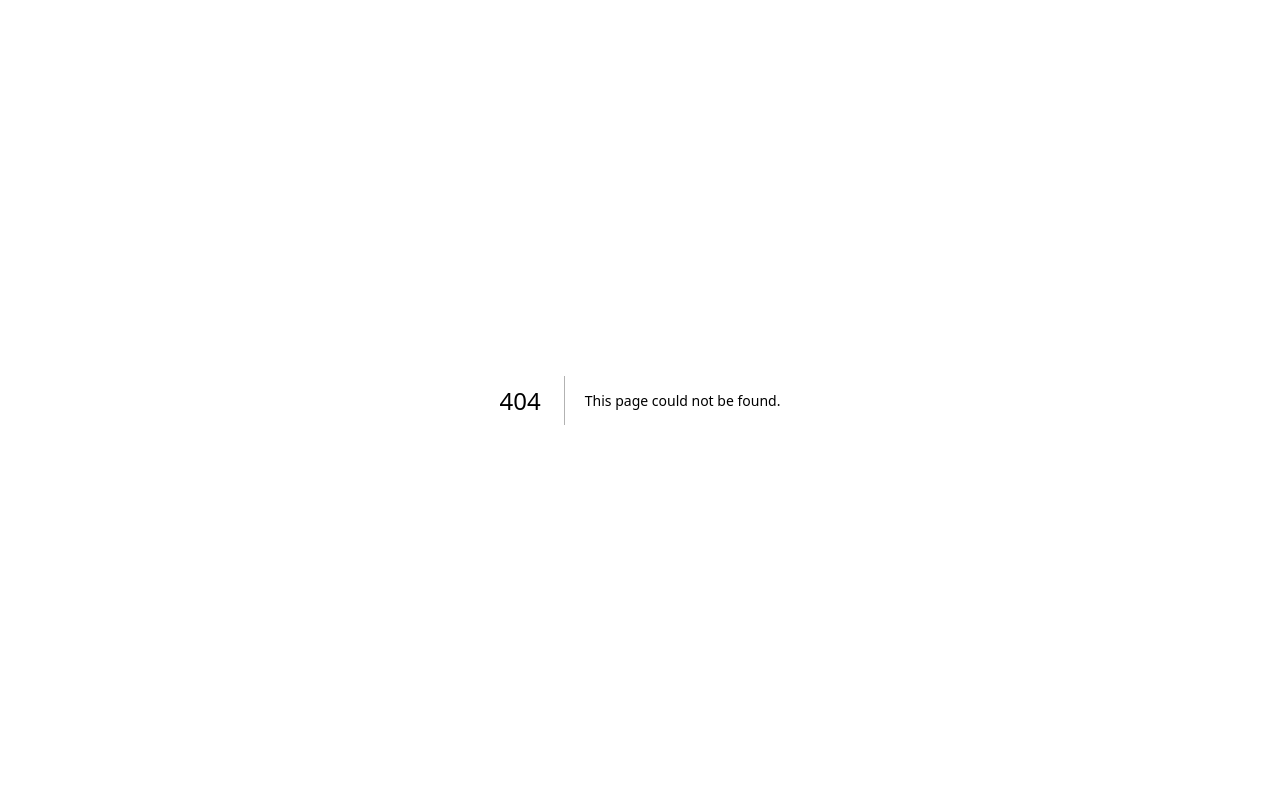
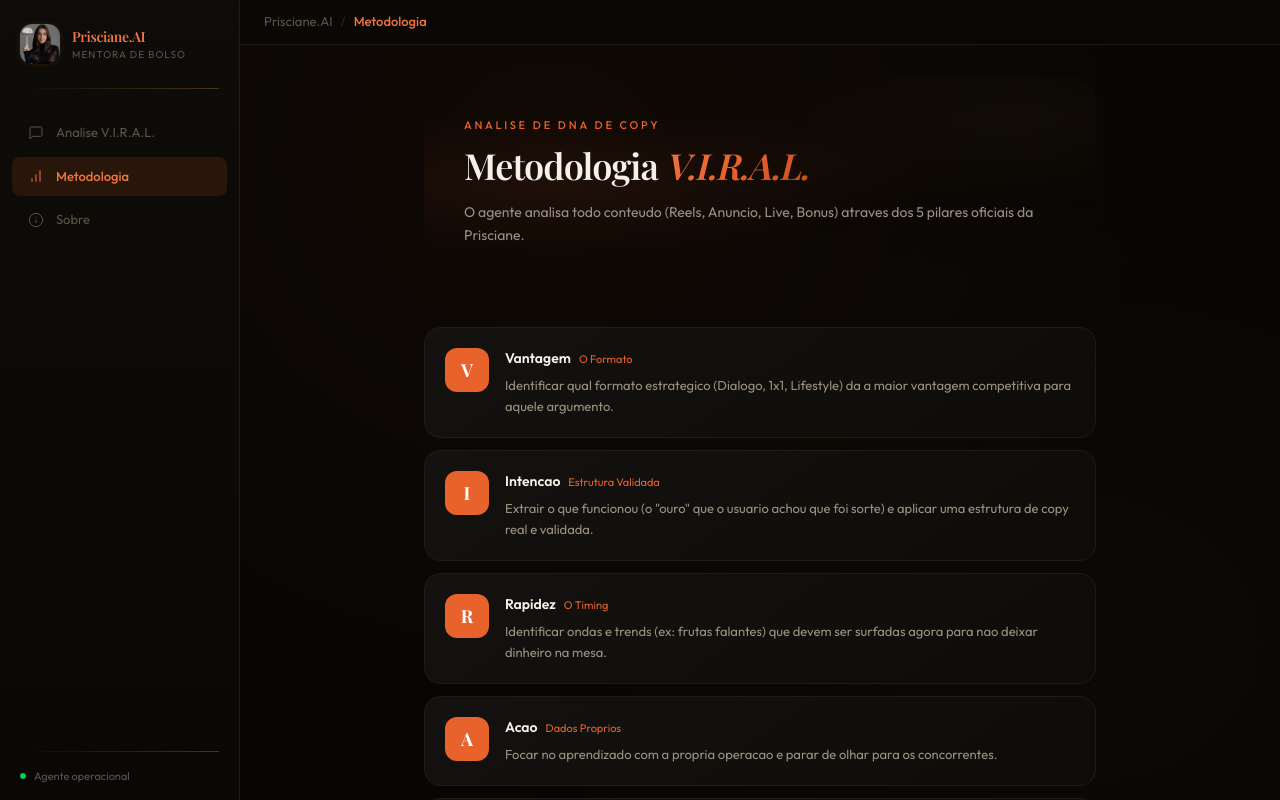
Before and after one commit to priscianeepereira-afk/prisciane-ai, a Next.js app: page /metodologia in a window 1280 px wide. Before the commit this address had no page. Built offline with nearby package versions, Linux system fonts and the light colour scheme.

Commit message:
Adiciona pagina Metodologia V.I.R.A.L. com os 5 pilares e navegacao funcional

```diff
--- /dev/null
+++ b/src/app/metodologia/page.tsx
@@ -0,0 +1,206 @@
+import Image from "next/image";
+import Link from "next/link";
+
+const PILARES = [
+  {
+    letra: "V",
+    nome: "Vantagem",
+    subtitulo: "O Formato",
+    desc: "Identificar qual formato estrategico (Dialogo, 1x1, Lifestyle) da a maior vantagem competitiva para aquele argumento.",
+  },
+  {
+    letra: "I",
+    nome: "Intencao",
+    subtitulo: "Estrutura Validada",
+    desc: 'Extrair o que funcionou (o "ouro" que o usuario achou que foi sorte) e aplicar uma estrutura de copy real e validada.',
+  },
+  {
+    letra: "R",
+    nome: "Rapidez",
+    subtitulo: "O Timing",
+    desc: "Identificar ondas e trends (ex: frutas falantes) que devem ser surfadas agora para nao deixar dinheiro na mesa.",
+  },
+  {
+    letra: "A",
+    nome: "Acao",
+    subtitulo: "Dados Proprios",
+    desc: "Focar no aprendizado com a propria operacao e parar de olhar para os concorrentes.",
+  },
+  {
+    letra: "L",
+    nome: "Lateralizacao",
+    subtitulo: "O Coracao",
+    desc: "Isolar o CORPO (argumento/DNA) validado para que o profissional possa replica-lo em novos formatos.",
+  },
+];
+
+export default function Metodologia() {
+  return (
+    <div className="flex h-screen overflow-hidden">
+      {/* Sidebar */}
+      <aside
+        className="hidden md:flex flex-col w-[240px] shrink-0 border-r gradient-sidebar"
+        style={{ borderColor: "var(--border)" }}
+      >
+        <div className="px-5 py-6">
+          <div className="flex items-center gap-3">
+            <div className="w-10 h-10 rounded-xl overflow-hidden glow-pulse shrink-0">
+              <Image src="/prisciane-avatar.jpg" alt="Prisciane.AI" width={40} height={40} className="w-full h-full object-cover" />
+            </div>
+            <div>
+              <h1 className="text-sm font-semibold tracking-tight heading-serif" style={{ color: "var(--accent-light)" }}>
+                Prisciane.AI
+              </h1>
+              <p className="text-[10px] tracking-widest uppercase" style={{ color: "var(--text-muted)" }}>
+                Mentora De Bolso
+              </p>
+            </div>
+          </div>
+        </div>
+        <div className="shimmer-line mx-5" />
+        <nav className="flex-1 px-3 py-6 space-y-1">
+          <Link
+            href="/"
+            className="flex items-center gap-3 px-4 py-2.5 rounded-lg text-[13px] transition-colors hover:bg-[var(--surface-light)]"
+            style={{ color: "var(--text-muted)" }}
+          >
+            <svg width="16" height="16" viewBox="0 0 24 24" fill="none" stroke="currentColor" strokeWidth="1.5" strokeLinecap="round" strokeLinejoin="round">
+              <path d="M21 15a2 2 0 0 1-2 2H7l-4 4V5a2 2 0 0 1 2-2h14a2 2 0 0 1 2 2z"/>
+            </svg>
+            Analise V.I.R.A.L.
+          </Link>
+          <Link
+            href="/metodologia"
+            className="flex items-center gap-3 px-4 py-2.5 rounded-lg text-[13px] font-medium"
+            style={{ background: "var(--accent-glow)", color: "var(--accent-light)" }}
+          >
+            <svg width="16" height="16" viewBox="0 0 24 24" fill="none" stroke="currentColor" strokeWidth="1.5" strokeLinecap="round" strokeLinejoin="round">
+              <path d="M12 20V10"/><path d="M18 20V4"/><path d="M6 20v-4"/>
+            </svg>
+            Metodologia
+          </Link>
+          <Link
+            href="#"
+            className="flex items-center gap-3 px-4 py-2.5 rounded-lg text-[13px] transition-colors hover:bg-[var(--surface-light)]"
+            style={{ color: "var(--text-muted)" }}
+          >
+            <svg width="16" height="16" viewBox="0 0 24 24" fill="none" stroke="currentColor" strokeWidth="1.5" strokeLinecap="round" strokeLinejoin="round">
+              <circle cx="12" cy="12" r="10"/><path d="M12 16v-4"/><path d="M12 8h.01"/>
+            </svg>
+            Sobre
+          </Link>
+        </nav>
+        <div className="px-5 py-4">
+          <div className="shimmer-line mb-4" />
+          <div className="flex items-center gap-2">
+            <span className="w-1.5 h-1.5 rounded-full bg-green-500" />
+            <span className="text-[11px]" style={{ color: "var(--text-muted)" }}>Agente operacional</span>
+          </div>
+        </div>
+      </aside>
+
+      {/* Main */}
+      <main className="flex-1 flex flex-col min-w-0 gradient-warm">
+        <header
+          className="flex items-center justify-between px-6 py-3 border-b shrink-0"
+          style={{ borderColor: "var(--border)", background: "rgba(10, 8, 6, 0.8)", backdropFilter: "blur(12px)" }}
+        >
+          <div className="flex items-center gap-2 text-[13px]">
+            <Link href="/" className="hover:underline" style={{ color: "var(--text-muted)" }}>Prisciane.AI</Link>
+            <span style={{ color: "var(--border-light)" }}>/</span>
+            <span className="font-medium" style={{ color: "var(--accent-light)" }}>Metodologia</span>
+          </div>
+        </header>
+
+        <div className="flex-1 overflow-y-auto px-4 sm:px-8 py-8">
+          <div className="max-w-2xl mx-auto animate-fade-in">
+            {/* Title */}
+            <div className="gradient-hero rounded-3xl p-8 sm:p-10 mb-10">
+              <p
+                className="text-[11px] font-medium mb-3 tracking-[0.25em] uppercase"
+                style={{ color: "var(--accent)" }}
+              >
+                Analise de DNA de Copy
+              </p>
+              <h2 className="text-3xl sm:text-4xl font-semibold tracking-tight mb-4 heading-serif" style={{ color: "var(--foreground)" }}>
+                Metodologia{" "}
+                <span className="text-gold italic">V.I.R.A.L.</span>
+              </h2>
+              <p className="text-sm leading-relaxed" style={{ color: "var(--text-secondary)" }}>
+                O agente analisa todo conteudo (Reels, Anuncio, Live, Bonus) atraves dos 5 pilares oficiais da Prisciane.
+              </p>
+            </div>
+
+            {/* Pilares */}
+            <div className="space-y-3 mb-10">
+              {PILARES.map((pilar, i) => (
+                <div
+                  key={pilar.letra}
+                  className="p-5 rounded-2xl card-luxury animate-fade-in"
+                  style={{ animationDelay: `${i * 0.08}s` }}
+                >
+                  <div className="flex items-start gap-4">
+                    <div
+                      className="w-11 h-11 rounded-xl flex items-center justify-center shrink-0 text-lg font-bold heading-serif"
+                      style={{ background: "var(--accent)", color: "#fff" }}
+                    >
+                      {pilar.letra}
+                    </div>
+                    <div>
+                      <div className="flex items-baseline gap-2 mb-1.5">
+                        <p className="text-[14px] font-semibold" style={{ color: "var(--foreground)" }}>
+                          {pilar.nome}
+                        </p>
+                        <p className="text-[11px]" style={{ color: "var(--accent)" }}>
+                          {pilar.subtitulo}
+                        </p>
+                      </div>
+                      <p className="text-[13px] leading-relaxed" style={{ color: "var(--text-secondary)" }}>
+                        {pilar.desc}
+                      </p>
+                    </div>
+                  </div>
+                </div>
+              ))}
+            </div>
+
+            {/* Regra de Ouro */}
+            <div className="divider-gold mb-6" />
+            <div
+              className="p-6 rounded-2xl border"
+              style={{
+                background: "var(--surface-raised)",
+                borderColor: "var(--accent)",
+                boxShadow: "0 0 30px rgba(232, 98, 44, 0.05)",
+              }}
+            >
+              <p
+                className="text-[11px] font-medium mb-2 tracking-[0.2em] uppercase"
+                style={{ color: "var(--accent)" }}
+              >
+                Regra de Ouro
+              </p>
+              <p className="text-[13px] leading-relaxed" style={{ color: "var(--text-secondary)" }}>
+                O agente e um ANALISTA. Ele isola o DNA, mas NUNCA sugere o formato final. A inteligencia de transposicao pertence ao usuario atraves do Algoritmo de Espionagem Fantasma.
+              </p>
+            </div>
+
+            {/* CTA */}
+            <div className="text-center mt-10">
+              <Link
+                href="/"
+                className="inline-flex items-center gap-2 px-6 py-3 rounded-xl text-[13px] font-semibold transition-all hover:brightness-110"
+                style={{ background: "var(--accent)", color: "#fff" }}
+              >
+                <svg width="16" height="16" viewBox="0 0 24 24" fill="none" stroke="currentColor" strokeWidth="2" strokeLinecap="round" strokeLinejoin="round">
+                  <path d="M21 15a2 2 0 0 1-2 2H7l-4 4V5a2 2 0 0 1 2-2h14a2 2 0 0 1 2 2z"/>
+                </svg>
+                Iniciar Analise
+              </Link>
+            </div>
+          </div>
+        </div>
+      </main>
+    </div>
+  );
+}
--- a/src/app/page.tsx
+++ b/src/app/page.tsx
@@ -1,4 +1,5 @@
 import Image from "next/image";
+import Link from "next/link";
 import Chat from "@/components/Chat";
 
 export default function Home() {
@@ -27,8 +28,8 @@ export default function Home() {
 
         {/* Navigation */}
         <nav className="flex-1 px-3 py-6 space-y-1">
-          <a
-            href="#"
+          <Link
+            href="/"
             className="flex items-center gap-3 px-4 py-2.5 rounded-lg text-[13px] font-medium"
             style={{ background: "var(--accent-glow)", color: "var(--accent-light)" }}
           >
@@ -36,9 +37,9 @@ export default function Home() {
               <path d="M21 15a2 2 0 0 1-2 2H7l-4 4V5a2 2 0 0 1 2-2h14a2 2 0 0 1 2 2z"/>
             </svg>
             Analise V.I.R.A.L.
-          </a>
-          <a
-            href="#"
+          </Link>
+          <Link
+            href="/metodologia"
             className="flex items-center gap-3 px-4 py-2.5 rounded-lg text-[13px] transition-colors hover:bg-[var(--surface-light)]"
             style={{ color: "var(--text-muted)" }}
           >
@@ -46,8 +47,8 @@ export default function Home() {
               <path d="M12 20V10"/><path d="M18 20V4"/><path d="M6 20v-4"/>
             </svg>
             Metodologia
-          </a>
-          <a
+          </Link>
+          <Link
             href="#"
             className="flex items-center gap-3 px-4 py-2.5 rounded-lg text-[13px] transition-colors hover:bg-[var(--surface-light)]"
             style={{ color: "var(--text-muted)" }}
@@ -56,7 +57,7 @@ export default function Home() {
               <circle cx="12" cy="12" r="10"/><path d="M12 16v-4"/><path d="M12 8h.01"/>
             </svg>
             Sobre
-          </a>
+          </Link>
         </nav>
 
         {/* Footer */}
```
